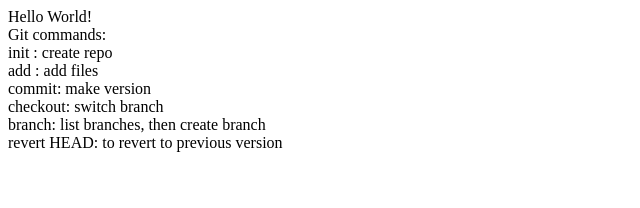
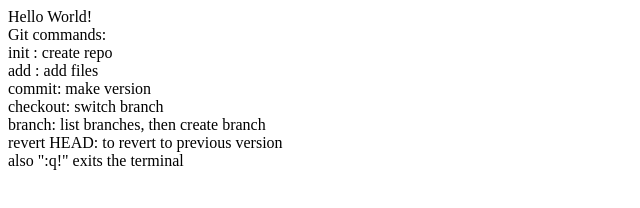
Before and after one commit to ChrisLenhardt/versioncontprac, a plain HTML site: page website.html in a window 1280 px wide. Shown: the whole page, without its empty margins (0-640 px from the left). Drawn offline with Linux system fonts and the light colour scheme.

Commit message:
how to exit

```diff
--- a/website.html
+++ b/website.html
@@ -9,6 +9,7 @@
             checkout: switch branch <br>
             branch: list branches, then create branch   <br>
             revert HEAD: to revert to previous version  <br>
+            also ":q!" exits the terminal
         </p>
     </body>
 </html>
```
Also changed, not shown: 2 other files.
